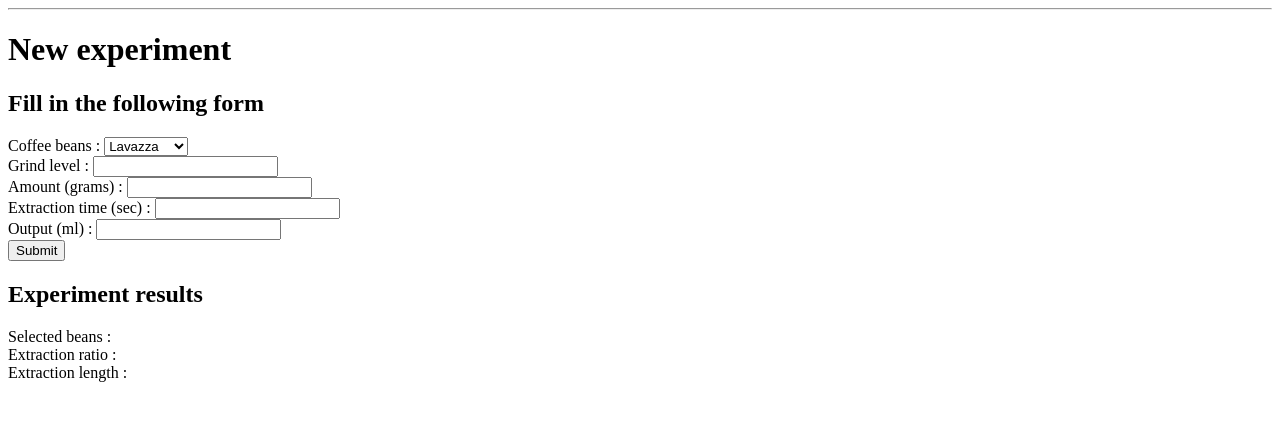
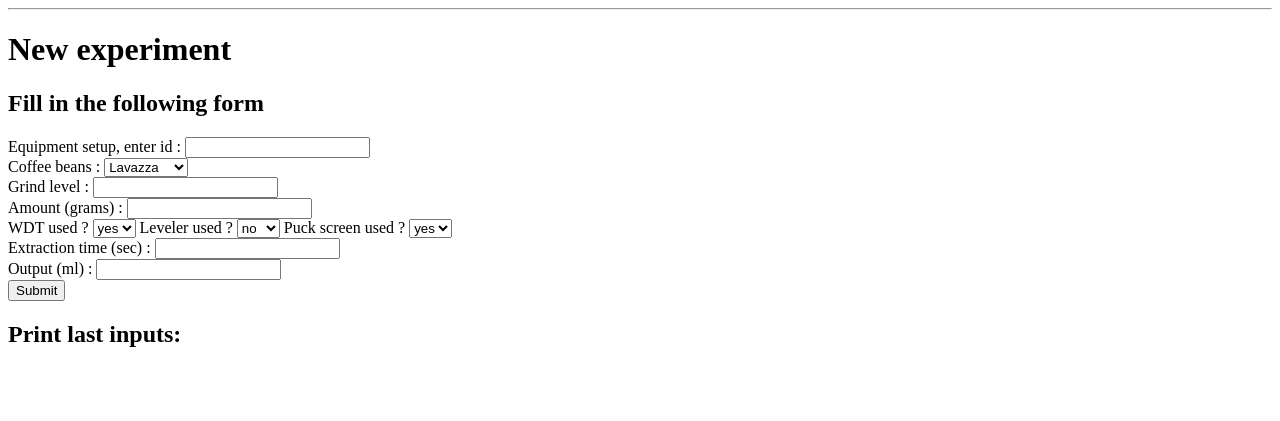
Before and after one commit to ruseny/espresso-experiment-tracker, a FastAPI app: page /new_experiment in a window 1280 px wide. Shown: the part 26-447 px from the top of the page. Run offline with FastAPI, Linux system fonts and the light colour scheme.

Commit message:
app and html edited to align with db

```diff
--- a/app/main.py
+++ b/app/main.py
@@ -5,11 +5,22 @@
 from pydantic import BaseModel
 from typing import Annotated
 
+from datetime import date
+
 
 app = FastAPI()
 templates = Jinja2Templates(directory = "../templates")
 
 coffee_beans_list = ["Lavazza", "Segafredo", "Tchibo"]
+
+# import mysql.connector
+# mysql_db = mysql.connector.connect(
+#     host = "localhost",
+#     user = "app_connection",
+#     password = "Z4r*95qTT$^SGwVV",
+#     database = "espresso_experiment_tracker"
+# )
+# db_cursor = mysql_db.cursor()
 
 
 @app.get("/", response_class = HTMLResponse)
@@ -40,38 +51,39 @@
     )
 
 class NewExperiment(BaseModel):
+    equipment_setup_id : int = 1
     coffee_beans : str
-    grind_level : int
-    amount_gr : float
-    extr_time_sec : float
-    outp_ml : float
+    grind_setting : int
+    dose_gr : float
+    wdt_used : str = "yes"
+    leveler_used : str = "no"
+    puck_screen_used : str = "yes"
+    extraction_time_sec : float
+    # water_temp_c : Optional[int] = Form(None)
+    yield_gr : float
 
-@app.post("/new_experiment", response_class = HTMLResponse)
+@app.post("/new_experiment", response_class = HTMLResponse, response_model = NewExperiment)
 async def enter_new_experiment(
     request : Request,
     form_data : Annotated[NewExperiment, Form()]
 ):
 
-    extr_ratio = round(form_data.outp_ml / form_data.amount_gr, 2)
-
-    if form_data.extr_time_sec < 25:
-        extr_time_message = "Too short extraction time"
-    elif form_data.extr_time_sec > 30:
-        extr_time_message = "Too long extraction time"
-    else:
-        extr_time_message = "Good extraction time"
+    # experiment_date = date.today()
 
     return templates.TemplateResponse(
         request = request,
         name = "new_experiment.html",
         context = {
             "coffee_beans_list" : coffee_beans_list,
+            "equipment_setup_id" : form_data.equipment_setup_id,
             "coffee_beans" : form_data.coffee_beans,
-            "grind_level" : form_data.grind_level,
-            "amount_gr" : form_data.amount_gr,
-            "extr_time_sec" : form_data.extr_time_sec,
-            "outp_ml" : form_data.outp_ml,
-            "extr_ratio" : extr_ratio,
-            "extr_time_message" : extr_time_message
+            "grind_setting" : form_data.grind_setting,
+            "dose_gr" : form_data.dose_gr,
+            "wdt_used" : form_data.wdt_used,
+            "leveler_used" : form_data.leveler_used,
+            "puck_screen_used" : form_data.puck_screen_used,
+            "extraction_time_sec" : form_data.extraction_time_sec,
+            # "water_temp_c" : form_data.water_temp_c,
+            "yield_gr" : form_data.yield_gr
         }
     )
--- a/templates/new_experiment.html
+++ b/templates/new_experiment.html
@@ -4,19 +4,41 @@
     <h1>{% block title %} New experiment {% endblock %}</h1>
     <h2>Fill in the following form</h2>
     <form method="POST" action="/new_experiment" id="new_exp_form">
+        Equipment setup, enter id : <input type="text" name="equipment_setup_id" value={{equipment_setup_id}}> <br>
         Coffee beans : <select name="coffee_beans">
             {% for bean in coffee_beans_list %}
                 <option value="{{ bean }}">{{ bean }}</option>
             {% endfor %}
         </select> <br>
-        Grind level : <input type="text" name="grind_level" value={{grind_level}}> <br>
-        Amount (grams) : <input type="text" name="amount_gr" value={{amount_gr}}> <br>
-        Extraction time (sec) : <input type="text" name="extr_time_sec" value={{extr_time_sec}}> <br>
-        Output (ml) : <input type="text" name="outp_ml" value={{outp_ml}}> <br>
+        Grind level : <input type="text" name="grind_setting" value={{grind_setting}}> <br>
+        Amount (grams) : <input type="text" name="dose_gr" value={{dose_gr}}> <br>
+        WDT used ? <select name="wdt_used">
+            <option value="yes">yes</option>
+            <option value="no">no</option>
+        </select>
+        Leveler used ? <select name="leveler_used">
+            <option value="no">no</option>
+            <option value="yes">yes</option>
+        </select>
+        Puck screen used ? <select name="puck_screen_used">
+            <option value="yes">yes</option>
+            <option value="no">no</option>
+        </select> <br>
+        Extraction time (sec) : <input type="text" name="extraction_time_sec" value={{extraction_time_sec}}> <br>
+        <!-- Water temperature (C) : <input type="text" name="water_temp_c" value="{{water_temp_c}}"> <br> -->
+        Output (ml) : <input type="text" name="yield_gr" value={{yield_gr}}> <br>
         <input type="submit" value="Submit">
     </form>
-    <h2>Experiment results</h2>
-    Selected beans : {{ coffee_beans }} <br>
-    Extraction ratio : {{ extr_ratio }} <br>
-    Extraction length : {{ extr_time_message }}
+
+    <h2>Print last inputs:</h2>
+    <p>{{ equipment_setup_id }} <br>
+        {{ coffee_beans }} <br>
+        {{ grind_setting }} <br>
+        {{ dose_gr }} <br>
+        {{ wdt_used }} <br>
+        {{ leveler_used }} <br>
+        {{ puck_screen_used }} <br>
+        {{ extraction_time_sec }} <br>
+        <!-- {{ water_temp_c }} <br> -->
+        {{ yield_gr }}</p>
 {% endblock %}
```
